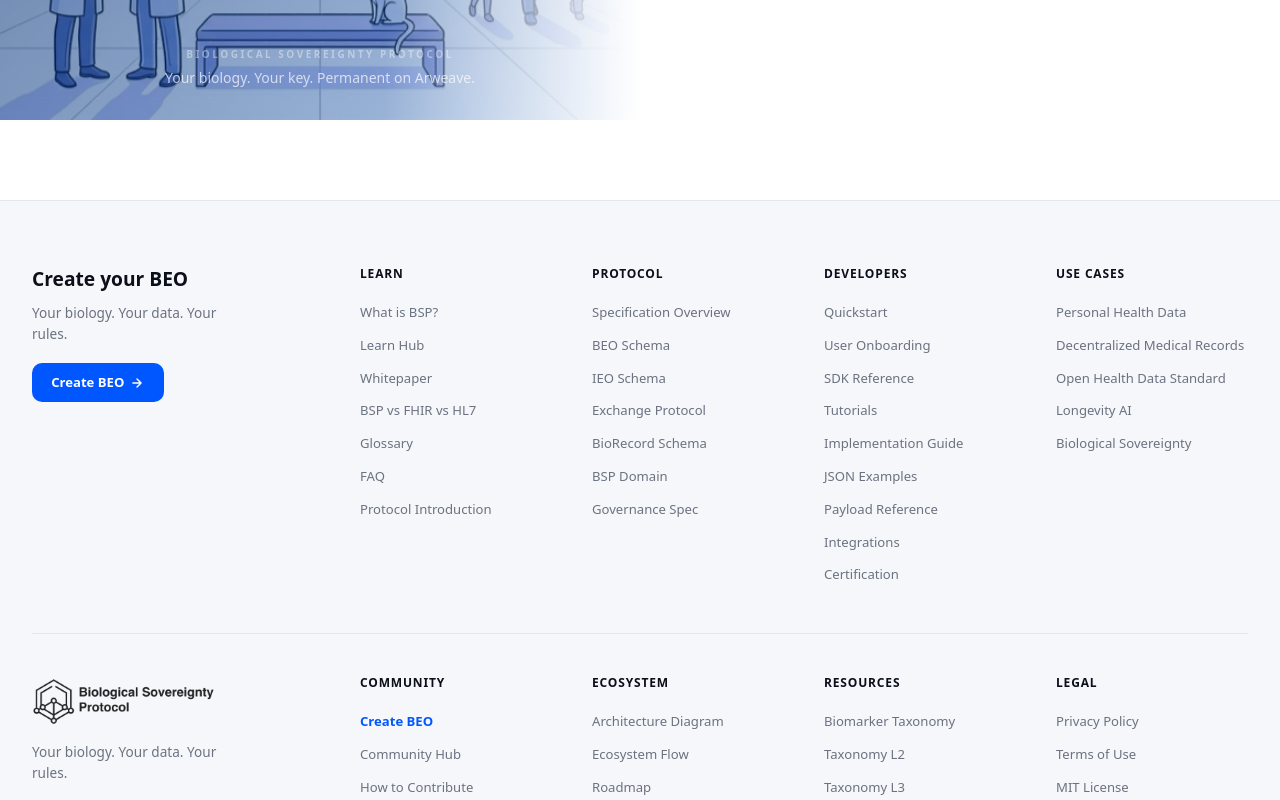
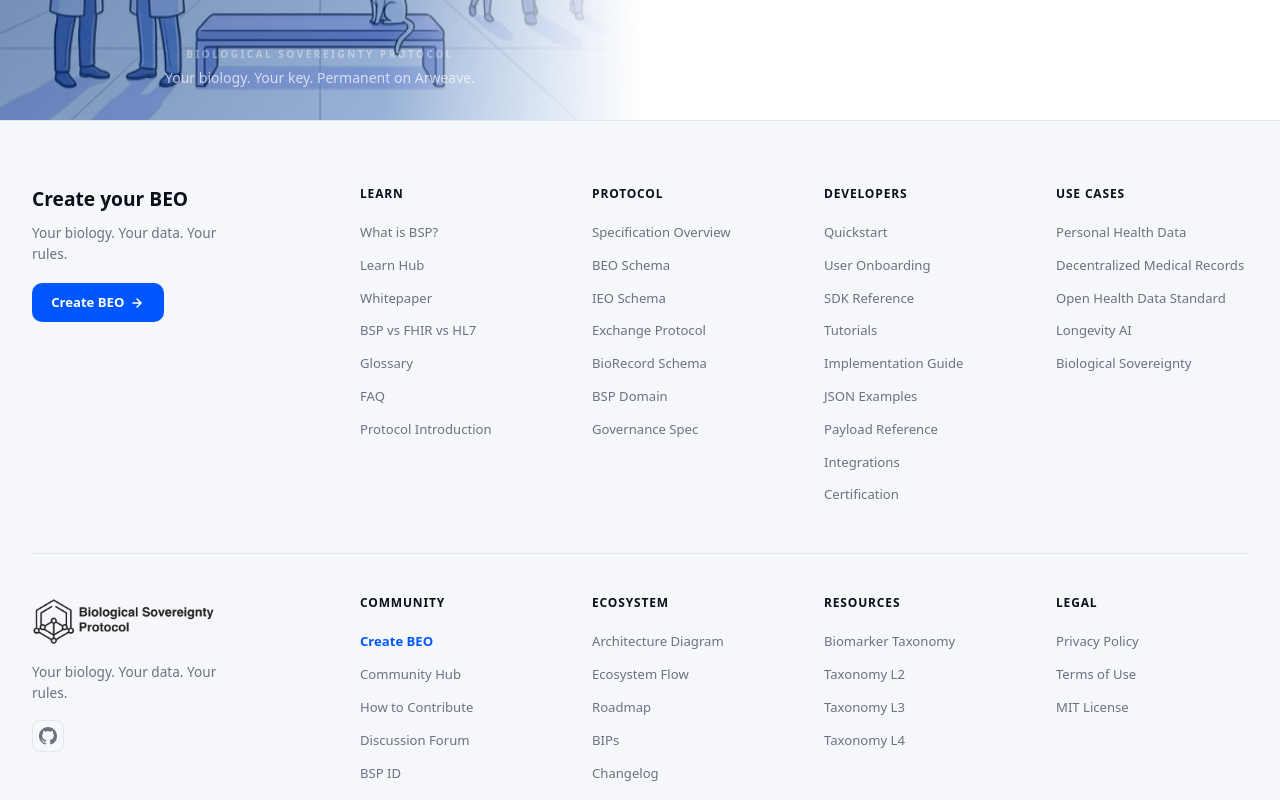
Before and after one commit to Biological-Sovereignty-Protocol/bsp-id-web, a Next.js app: page / in a window 1280 px wide. Shown: the part 680-1480 px from the top of the page. Built offline with nearby package versions, Linux system fonts and the light colour scheme.

Commit message:
fix: remover marginTop 5rem do footer (causava gap)
Co-Authored-By: Claude Opus 4.6 (1M context) <noreply@anthropic.com>

```diff
--- a/src/components/Footer.tsx
+++ b/src/components/Footer.tsx
@@ -45,7 +45,7 @@ export function Footer() {
   };
 
   return (
-    <footer style={{ background: "var(--color-surface)", borderTop: "1px solid var(--color-border)", width: "100%", marginTop: "5rem" }}>
+    <footer style={{ background: "var(--color-surface)", borderTop: "1px solid var(--color-border)", width: "100%" }}>
       <div style={{ maxWidth: 1280, margin: "0 auto", padding: "4rem 2rem 0" }}>
 
         {/* ═══ Row 1: CTA + Learn + Protocol + Developers + Use Cases ═══ */}
```
